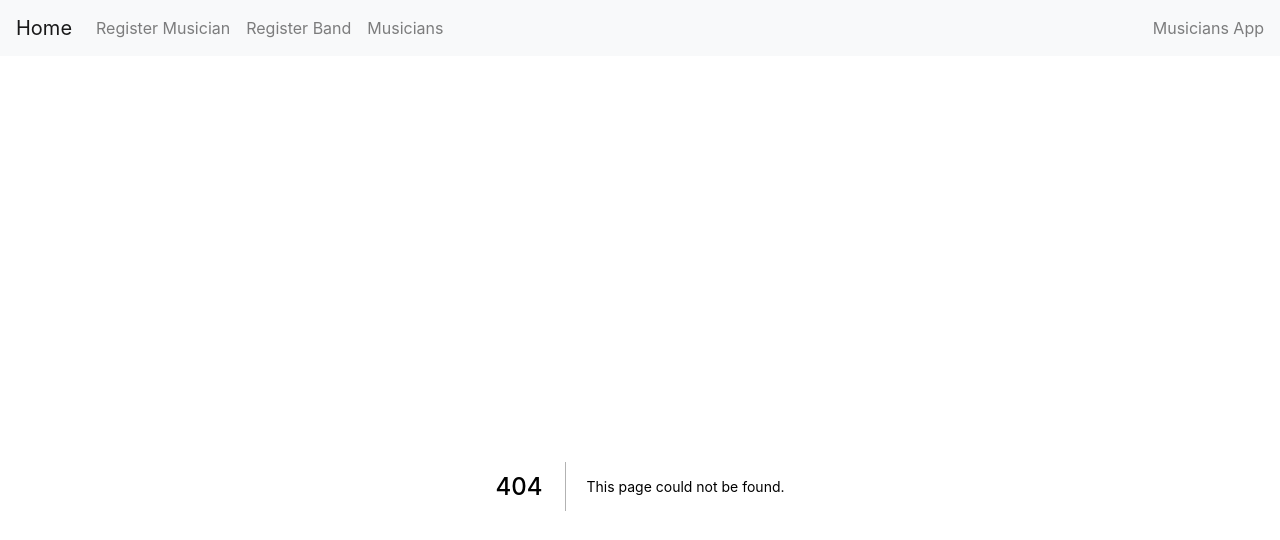
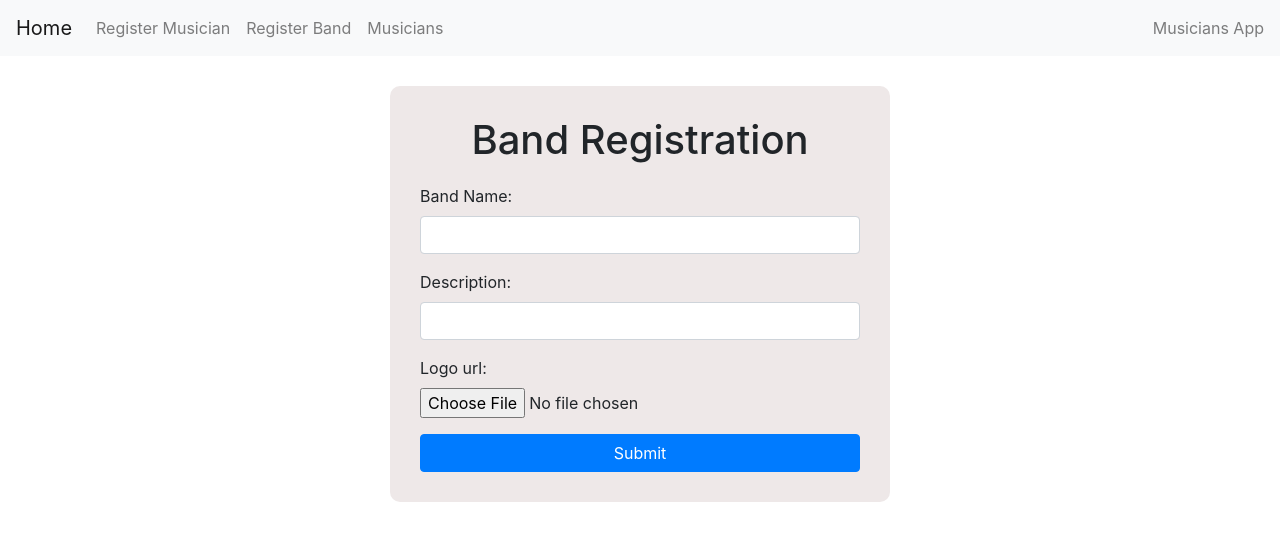
Before and after one commit to DoviMaj/musicians-app-frontend, a Next.js app: page /band_form in a window 1280 px wide. Before the commit this address had no page. Shown: the top 540 px of the page. Built offline with nearby package versions, Linux system fonts and the light colour scheme.

Commit message:
Add band form

```diff
--- /dev/null
+++ b/pages/band_form.js
@@ -0,0 +1,116 @@
+import React from "react";
+import {
+  Container,
+  Button,
+  Form,
+  FormGroup,
+  Label,
+  Input,
+  FormText,
+} from "reactstrap";
+import { useForm } from "react-hook-form";
+import { useRouter } from "next/router";
+import styles from "../styles/Form.module.scss";
+
+const musician_form = () => {
+  const {
+    reset,
+    register,
+    handleSubmit,
+    formState: { errors },
+  } = useForm();
+
+  const router = useRouter();
+
+  const onSubmit = async (data) => {
+    console.log(data);
+    const formData = new FormData();
+    for (const name in data) {
+      formData.append(name, data[name]);
+    }
+    try {
+      const req = await fetch(
+        `http://${process.env.NEXT_PUBLIC_BACKEND}/api/bands`,
+        {
+          method: "POST",
+          body: formData,
+          headers: {
+            Accept: "application/json",
+            "Content-Type": "application/json",
+          },
+        }
+      );
+      const res = await req.json();
+      console.log(res);
+      reset({
+        name: "",
+        description: "",
+        image: "",
+      });
+      router.push(`/bands/${res.band_id}`);
+      console.log(req);
+    } catch (err) {
+      console.log(err);
+    }
+  };
+
+  return (
+    <Container>
+      <Form className={styles.form}>
+        <h1>Band Registration</h1>
+
+        <FormGroup>
+          <Label htmlFor="name">Band Name:</Label>
+          <Input
+            {...register("name", {
+              required: "Required",
+            })}
+            type="text"
+            id="name"
+            name="name"
+          ></Input>{" "}
+          {errors.name && <FormText>Name is required</FormText>}
+        </FormGroup>
+
+        <FormGroup>
+          <Label htmlFor="description">Description:</Label>
+          <Input
+            {...register("description", {
+              required: "Required",
+            })}
+            type="text"
+            id="description"
+            name="description"
+          ></Input>{" "}
+          {errors.description && <FormText>description is required</FormText>}
+        </FormGroup>
+
+        <FormGroup>
+          <Label htmlFor="image">Logo url:</Label>
+          <Input
+            {...register("image_url", {
+              required: true,
+              // pattern: {
+              //   value: /\.(jpeg|jpg|gif|png)$/,
+              //   message: "invalid image, must end with jpeg, jpg, gif or png",
+              // },
+            })}
+            type="file"
+          ></Input>{" "}
+          {errors.image_url && <FormText>{errors.image_url.message}</FormText>}
+        </FormGroup>
+
+        <Button
+          onClick={handleSubmit(onSubmit)}
+          type="submit"
+          style={{ width: "100%" }}
+          color="primary"
+        >
+          Submit
+        </Button>
+      </Form>
+    </Container>
+  );
+};
+
+export default musician_form;
```
Also changed, not shown: pages/band-form.js (deleted, +0 -15 lines).
